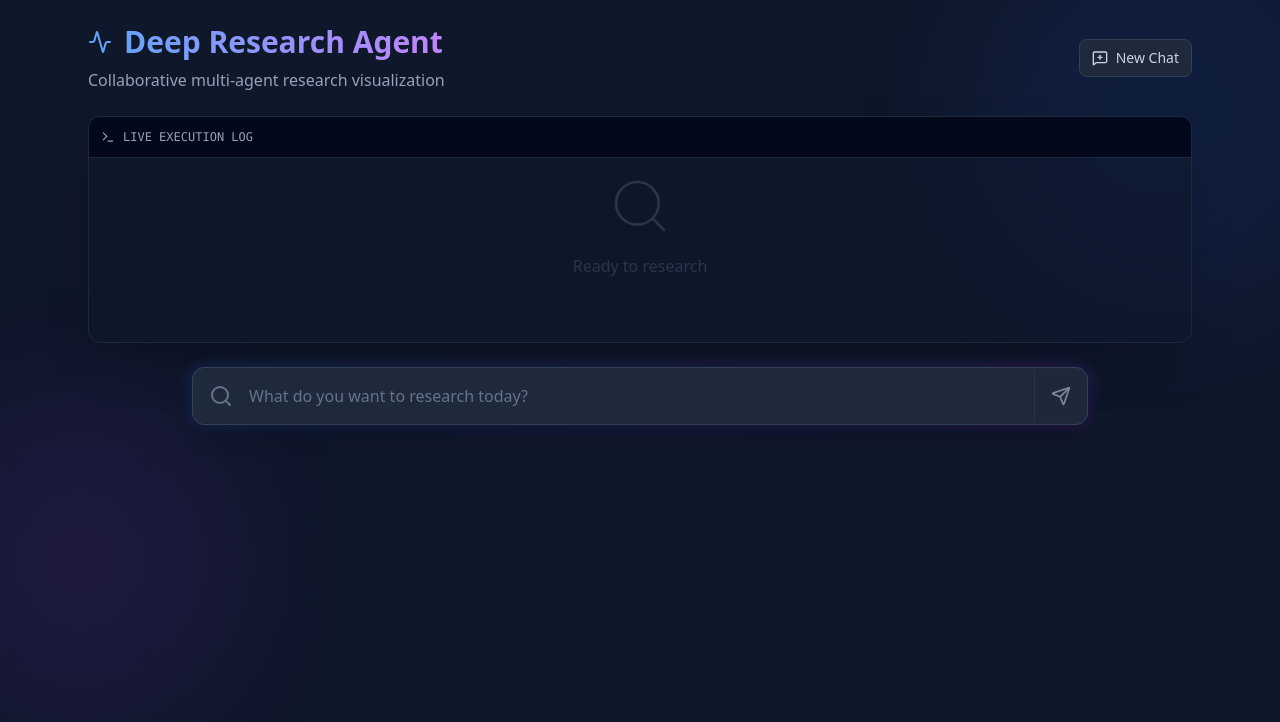
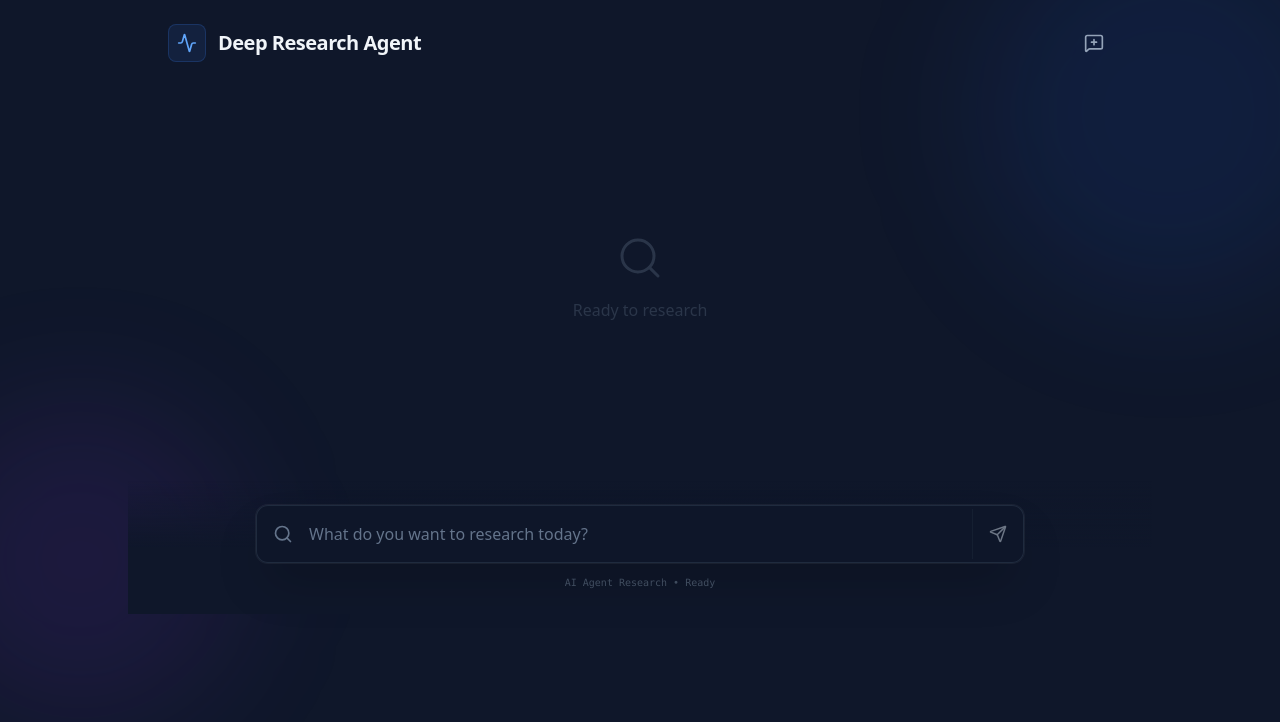
Before and after one commit to KK1ve/deep-research-ui-thread, a React (Vite) app: page / in a window 1280 px wide. Shown: the top 722 px of the page. Built offline with nearby package versions, Linux system fonts and the light colour scheme.

Commit message:
feat(Visualization): Add delete icon for clearing current view
Introduces a `Trash2` icon to the UI, allowing users to clear the current visualization's final report and history nodes. This provides a more explicit way to reset the view for new research tasks.

```diff
--- a/components/Visualization.tsx
+++ b/components/Visualization.tsx
@@ -3,7 +3,7 @@ import { fetchCompletion, streamThreading } from '../services/api';
 import { ResearchNode as ResearchNodeType, Role, MessageType, ChunkMessage } from '../types';
 import ResearchNode from './ResearchNode';
 import { FinalReport } from './FinalReport';
-import { Search, Send, Activity, Terminal, Loader2, MessageSquarePlus } from 'lucide-react';
+import { Search, Send, Activity, Terminal, Loader2, MessageSquarePlus, Trash2 } from 'lucide-react';
 
 const Visualization: React.FC = () => {
   const [query, setQuery] = useState('');
@@ -35,11 +35,7 @@ const Visualization: React.FC = () => {
 
     setIsSearching(true);
     setError(null);
-    setFinalReport(null); // Clear previous final report only, keep history nodes?
-    // If it's a new conversation (conversionUuid is null), we might want to clear nodes?
-    // The requirement says "One conversion has multiple messages".
-    // If user manually refreshes or hits a "New Chat" button, we clear.
-    // Here we assume sequential chat.
+    setFinalReport(null);
 
     try {
       // 1. Start Chat with current conversion UUID (or null)
@@ -100,6 +96,8 @@ const Visualization: React.FC = () => {
               newNode.toolArgs = message || '';
           } else if (role === Role.TOOL) {
               newNode.toolResult = message || '';
+              // If we receive a TOOL node directly (rare without tool_call, but possible), it's done.
+              newNode.status = 'completed';
           } else {
               newNode.content = message || '';
           }
@@ -119,19 +117,22 @@ const Visualization: React.FC = () => {
             setRootIds(prev => prev.includes(nodeId) ? prev : [...prev, nodeId]);
           }
         } else {
-             // Node exists (e.g. created by tool_call, now receiving tool result, OR duplicated 'new')
-             // However, usually tool results come with role='tool' but same ID as tool_call
+             // Node exists (e.g. created by tool_call, now receiving tool result)
              const node = map.get(nodeId)!;
 
              // If we receive a "New" message for an existing node, it might be the transition from Call to Result
              if (role === Role.TOOL && node.role === Role.TOOL_CALL) {
-                 // Do not change the main role, just add result
+                 // Update result and mark as completed
                  node.toolResult = message || '';
+                 node.status = 'completed';
              } else {
                  // Fallback update
                  if (message) {
                     if (role === Role.TOOL_CALL) node.toolArgs = message;
-                    else if (role === Role.TOOL) node.toolResult = message;
+                    else if (role === Role.TOOL) {
+                        node.toolResult = message;
+                        node.status = 'completed';
+                    }
                     else node.content = message;
                  }
              }
@@ -146,6 +147,7 @@ const Visualization: React.FC = () => {
               node.toolArgs = (node.toolArgs || '') + message;
           } else if (role === Role.TOOL) {
               node.toolResult = (node.toolResult || '') + message;
+              // Don't complete yet, still streaming result
           } else {
               // For assistant text
               node.content += message;
@@ -192,74 +194,72 @@ const Visualization: React.FC = () => {
   }, [nodes, finalReport]);
 
   return (
-    <div className="flex flex-col h-full max-w-6xl mx-auto p-4 md:p-6 gap-6">
+    <div className="flex flex-col h-full max-w-5xl mx-auto md:px-6 relative">
 
       {/* Header Area */}
-      <div className="flex items-center justify-between">
-          <div className="flex flex-col gap-2">
-            <h1 className="text-2xl md:text-3xl font-bold bg-clip-text text-transparent bg-gradient-to-r from-blue-400 to-purple-400 flex items-center gap-3">
-              <Activity className="text-blue-400" />
+      <div className="flex items-center justify-between p-4 md:pt-6 z-20">
+          <div className="flex items-center gap-3">
+            <div className="p-2 bg-blue-500/10 rounded-lg border border-blue-500/20">
+                <Activity className="text-blue-400 w-5 h-5" />
+            </div>
+            <div>
+                <h1 className="text-xl font-bold text-slate-100 tracking-tight">
                 Deep Research Agent
                 </h1>
-            <p className="text-slate-400 text-sm md:text-base hidden md:block">
-              Collaborative multi-agent research visualization
-            </p>
+                {conversionUuid && (
+                    <span className="text-xs text-slate-500 font-mono">
+                        ID: {conversionUuid.slice(0, 8)}
+                    </span>
+                )}
+            </div>
           </div>
 
           <button
             onClick={handleNewChat}
-            className="flex items-center gap-2 px-3 py-2 bg-slate-800 hover:bg-slate-700 border border-slate-700 rounded-lg text-sm text-slate-300 transition-colors"
+            className="p-2 text-slate-400 hover:text-slate-200 hover:bg-slate-800 rounded-lg transition-colors"
+            title="New Chat"
           >
-              <MessageSquarePlus size={16} />
-              New Chat
+              <MessageSquarePlus size={20} />
           </button>
       </div>
 
-      {/* Main Visualization Area */}
-      <div className="flex-1 overflow-hidden relative rounded-xl border border-slate-800 bg-slate-900/50 backdrop-blur-sm flex flex-col shadow-2xl">
-        <div className="bg-slate-950/80 p-3 border-b border-slate-800 flex items-center justify-between sticky top-0 z-20">
-            <div className="flex items-center gap-2 text-xs font-mono text-slate-400">
-                <Terminal size={14} />
-                <span>LIVE EXECUTION LOG {conversionUuid ? `[ID: ${conversionUuid.slice(0,8)}...]` : ''}</span>
-            </div>
-            {isSearching && (
-                 <span className="flex h-2 w-2 relative">
-                    <span className="animate-ping absolute inline-flex h-full w-full rounded-full bg-green-400 opacity-75"></span>
-                    <span className="relative inline-flex rounded-full h-2 w-2 bg-green-500"></span>
-                </span>
-            )}
-        </div>
-
-        <div className="flex-1 overflow-y-auto p-4 scroll-smooth" ref={scrollRef}>
+      {/* Main Content Area */}
+      <div
+        className="flex-1 overflow-y-auto px-4 pb-32 scroll-smooth"
+        ref={scrollRef}
+      >
           {rootIds.length === 0 && !isSearching && !finalReport && (
-             <div className="h-full flex flex-col items-center justify-center text-slate-600 gap-4 opacity-50">
-                <Search size={64} strokeWidth={1} />
+             <div className="h-full flex flex-col items-center justify-center text-slate-600 gap-4 opacity-50 min-h-[50vh]">
+                <Search size={48} strokeWidth={1.5} />
                 <p>Ready to research</p>
              </div>
           )}
 
-          <div className="space-y-4">
+          <div className="space-y-4 pt-2">
             {rootIds.map(rootId => (
                 <ResearchNode key={rootId} nodeId={rootId} nodes={nodes} />
             ))}
           </div>
 
+          {isSearching && rootIds.length === 0 && (
+             <div className="flex justify-center pt-12">
+                 <Loader2 className="w-8 h-8 animate-spin text-blue-500/50" />
+             </div>
+          )}
+
           {finalReport && (
              <FinalReport report={finalReport} />
           )}
-
-          {/* Padding at bottom */}
-          <div className="h-12"></div>
-        </div>
       </div>
 
-      {/* Input Area */}
-      <div className="relative z-10 w-full max-w-4xl mx-auto">
+      {/* Input Area - Floating at bottom */}
+      <div className="absolute bottom-0 left-0 right-0 p-4 md:p-6 bg-gradient-to-t from-background via-background to-transparent z-30">
+        <div className="max-w-3xl mx-auto">
             <form onSubmit={handleSearch} className="relative group">
-          <div className="absolute inset-0 bg-gradient-to-r from-blue-600 to-purple-600 rounded-xl blur opacity-25 group-hover:opacity-50 transition duration-500"></div>
-          <div className="relative flex items-center bg-surface border border-slate-700 rounded-xl shadow-xl overflow-hidden">
+            <div className="absolute inset-0 bg-gradient-to-r from-blue-600/20 to-purple-600/20 rounded-xl blur-lg opacity-0 group-hover:opacity-100 transition duration-500"></div>
+            <div className="relative flex items-center bg-slate-900/90 border border-slate-700/50 rounded-xl shadow-2xl backdrop-blur-xl overflow-hidden ring-1 ring-white/5 focus-within:ring-blue-500/50 transition-all">
                 <div className="pl-4 text-slate-500">
-               {isSearching ? <Loader2 className="animate-spin" /> : <Search />}
+                {isSearching ? <Loader2 className="animate-spin w-5 h-5" /> : <Search className="w-5 h-5" />}
                 </div>
                 <input
                     type="text"
@@ -272,19 +272,26 @@ const Visualization: React.FC = () => {
                 <button
                 type="submit"
                 disabled={!query.trim() || isSearching}
-               className="p-4 bg-slate-800 hover:bg-slate-700 text-slate-200 border-l border-slate-700 transition-colors disabled:opacity-50 disabled:cursor-not-allowed"
+                className="p-4 hover:bg-slate-800 text-slate-300 transition-colors disabled:opacity-50 disabled:cursor-not-allowed border-l border-slate-800"
                 >
-               <Send size={20} />
+                <Send size={18} />
                 </button>
             </div>
             </form>
+
+            {/* Disclaimer / Footer */}
+            <div className="text-center mt-3 text-[10px] text-slate-600 font-mono">
+                AI Agent Research • {isSearching ? 'Processing...' : 'Ready'}
+            </div>
+        </div>
       </div>
 
       {/* Error Display */}
       {error && (
-        <div className="fixed bottom-24 left-1/2 -translate-x-1/2 p-4 bg-red-900/90 border border-red-500/50 rounded-lg text-red-200 flex items-center gap-3 shadow-xl backdrop-blur-md z-50">
-            <Activity className="text-red-500" />
-            {error}
+        <div className="fixed top-20 left-1/2 -translate-x-1/2 p-4 bg-red-950/90 border border-red-500/30 rounded-xl text-red-200 flex items-center gap-3 shadow-2xl backdrop-blur-md z-50 animate-in slide-in-from-top-4">
+            <Activity className="text-red-500" size={18} />
+            <span className="text-sm font-medium">{error}</span>
+            <button onClick={() => setError(null)} className="ml-2 hover:text-white"><Trash2 size={14}/></button>
         </div>
       )}
     </div>
```
Lines whose indentation alone changed are shown as unchanged.
